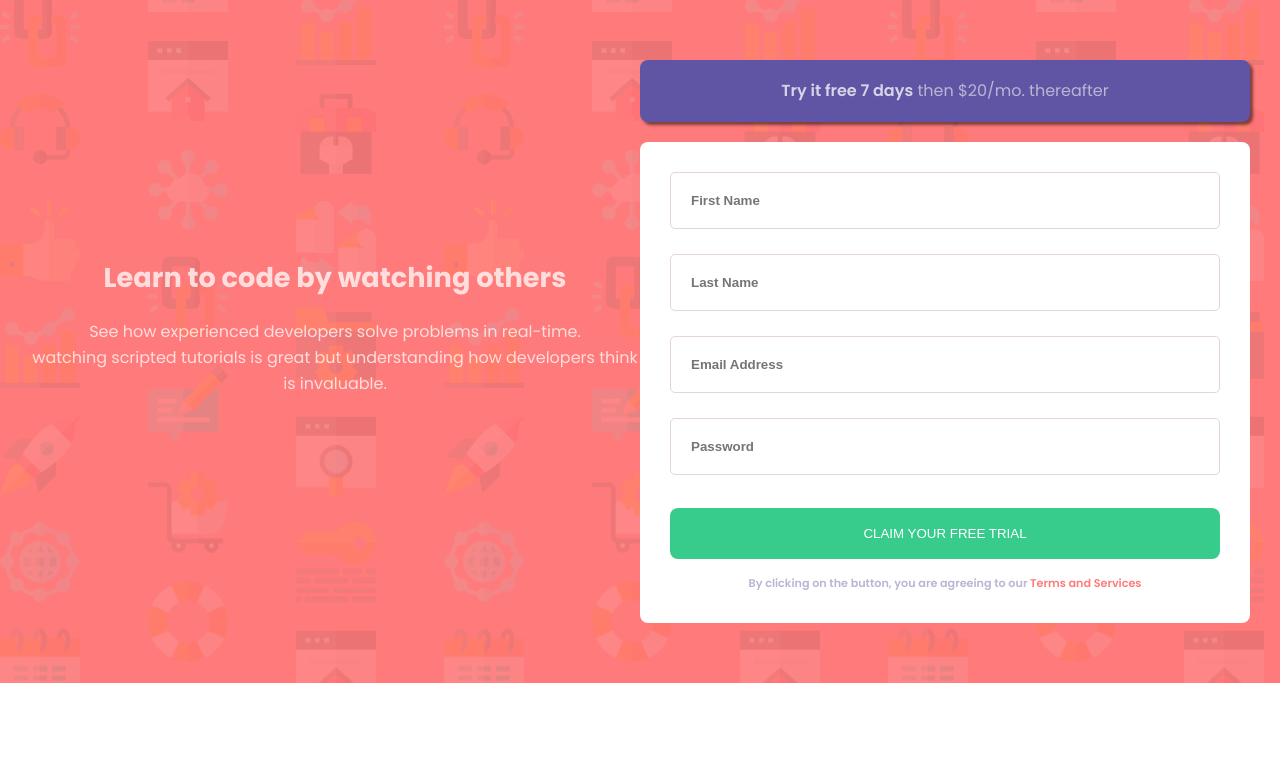
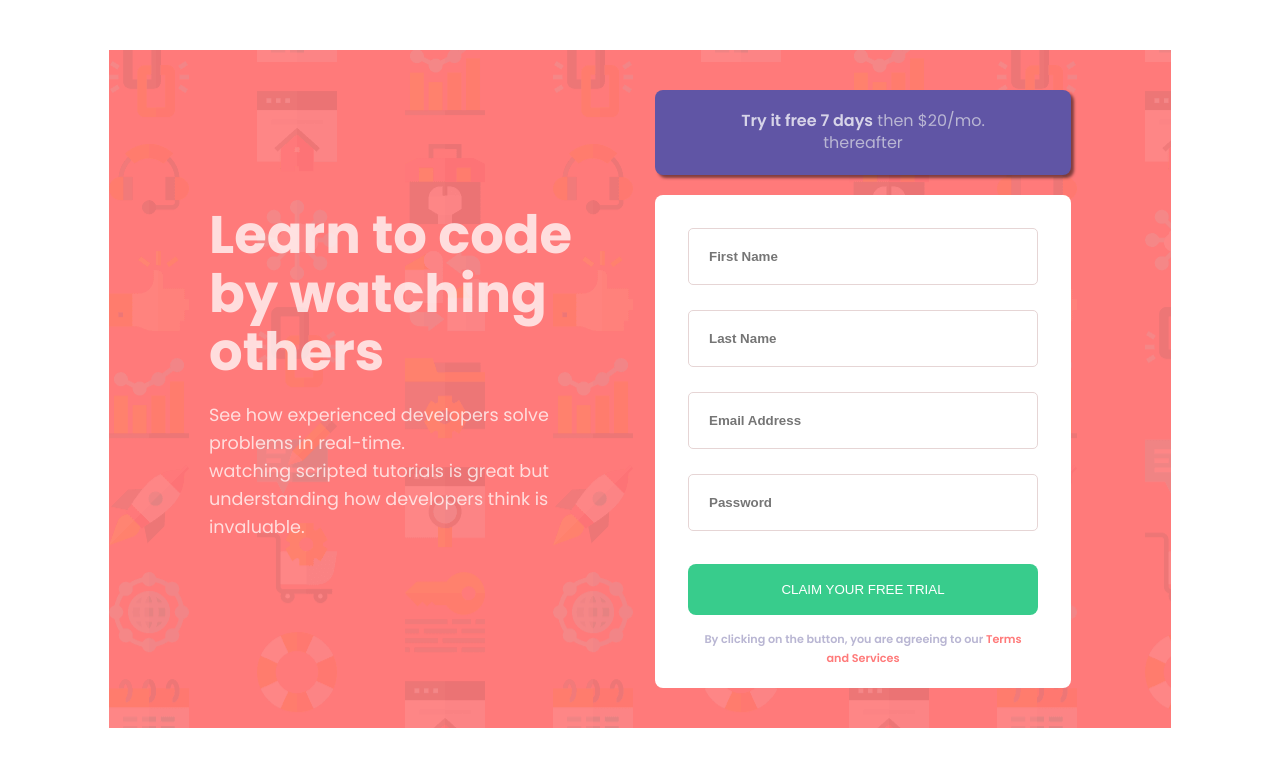
Before and after one commit to efezinoidisi/media-queries, a plain HTML site: page index.html in a window 1280 px wide. Drawn offline with Linux system fonts and the light colour scheme.

Commit message:
work on responsiveness

```diff
--- a/index.html
+++ b/index.html
@@ -36,10 +36,10 @@
                         <input type="password" name="password" placeholder="Password" required><br>
 
                         <button type="submit">CLAIM YOUR FREE TRIAL</button>
-                        <P>By clicking on the button, you are agreeing to our <a href="#">Terms and
-                                Services</a> </P>
+
                     </form>
-
+                    <P>By clicking on the button, you are agreeing to our <a href="#">Terms and
+                            Services</a> </P>
                 </div>
             </div>
         </main>
--- a/style.css
+++ b/style.css
@@ -74,6 +74,10 @@ h2 {
 
 .bottom {
     width: 100%;
+    background-color: #fff;
+    padding: 3px 3px 20px;
+    border: none;
+    border-radius: 8px;
 }
 
 form {
@@ -82,10 +86,7 @@ form {
     justify-content: center;
     align-items: center;
     width: 100%;
-    padding: 30px;
-    background-color: #fff;
-    border: none;
-    border-radius: 8px;
+    padding: 30px 30px 0;
     color: hsl(249, 10%, 26%);
 }
 
@@ -110,7 +111,7 @@ form button {
 
 .bottom p {
     text-align: center;
-    padding: 0 10px;
+    padding: 0 40px;
     font-size: 0.7rem;
     color: hsl(246, 25%, 77%);
     font-weight: 600;
@@ -124,16 +125,52 @@ form button {
 
 
 @media screen and (min-width:600px) and (max-width:900px) {
+
     main {
         background-image: url('images/bg-intro-desktop.png');
         flex-direction: row;
+        padding: 50px 15px;
+        gap: 10px;
     }
+
+    h2 {
+        font-size: 2rem;
+        line-height: 1.1;
+        text-align: left;
+        padding: 0;
+    }
+
+    .first-box p {
+        text-align: left;
+        font-size: 1.1rem;
+    }
+
 }
 
 @media screen and (min-width:900px) {
 
+    #wrapper {
+        padding: 50px;
+    }
+
     main {
         background-image: url('images/bg-intro-desktop.png');
         flex-direction: row;
+        padding: 40px 100px;
+        gap: 30px;
+        width: 90%;
+        margin: auto;
+    }
+
+    h2 {
+        font-size: 3.3rem;
+        line-height: 1.1;
+        text-align: left;
+        padding: 0;
+    }
+
+    .first-box p {
+        text-align: left;
+        font-size: 1.1rem;
     }
 }
```
